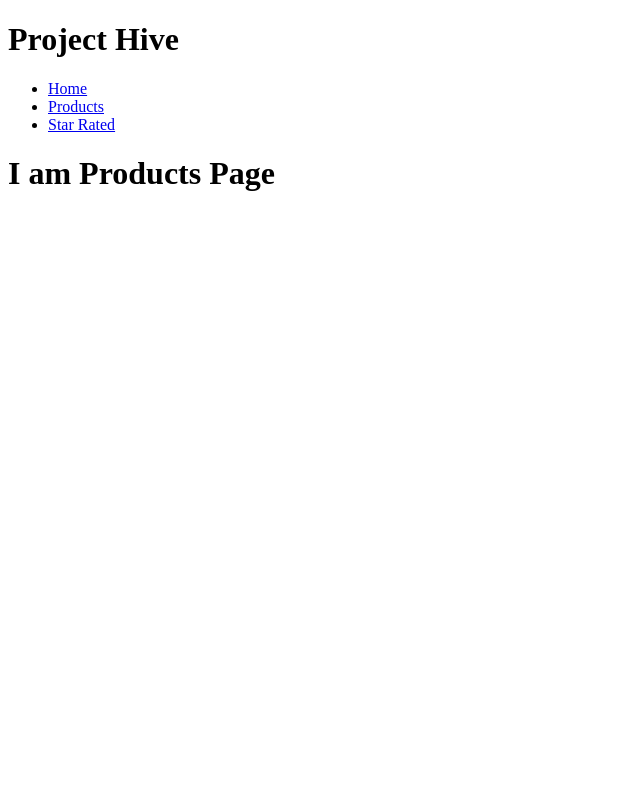
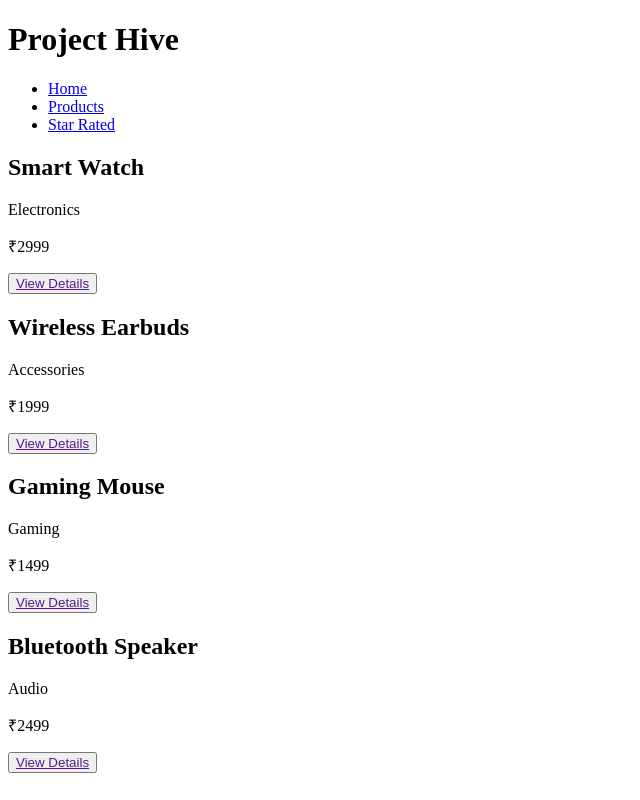
Before and after one commit to bhaveshcodm2706-venom/Product-Hive, a website: page products.html in a window 1280 px wide. Shown: the whole page, without its empty margins (0-640 px from the left). Drawn offline with Linux system fonts and the light colour scheme.

Commit message:
Products page completed

```diff
--- a/products.html
+++ b/products.html
@@ -16,7 +16,38 @@
           </ul>
         </nav>
       </header>
-      <h1>I am Products Page</h1>
+      <main>
+        <section>
+            <div class="product card">
+                <h2>Smart Watch</h2>
+                <p class="product-category">Electronics</p>
+                <p class="Price">₹2999</p>
+                <button><a href="">View Details</a></button>
+            </div>
+            <div class="product card">
+                <h2>Wireless Earbuds</h2>
+                <p class="product-category">Accessories</p>
+                <p class="Price">₹1999</p>
+                <button><a href="">View Details</a></button>
+            </div>
+            <div class="product card">
+                <h2>Gaming Mouse</h2>
+                <p class="product-category">Gaming</p>
+                <p class="Price">₹1499</p>
+                <button><a href="">View Details</a></button>
+            </div>
+            <div class="product card">
+                <h2>Bluetooth Speaker</h2>
+                <p class="product-category">Audio</p>
+                <p class="Price">₹2499</p>
+                <button><a href="">View Details</a></button>
+            </div>
+
+
+
+
+        </section>
+      </main>
 
 </body>
 </html>
```
